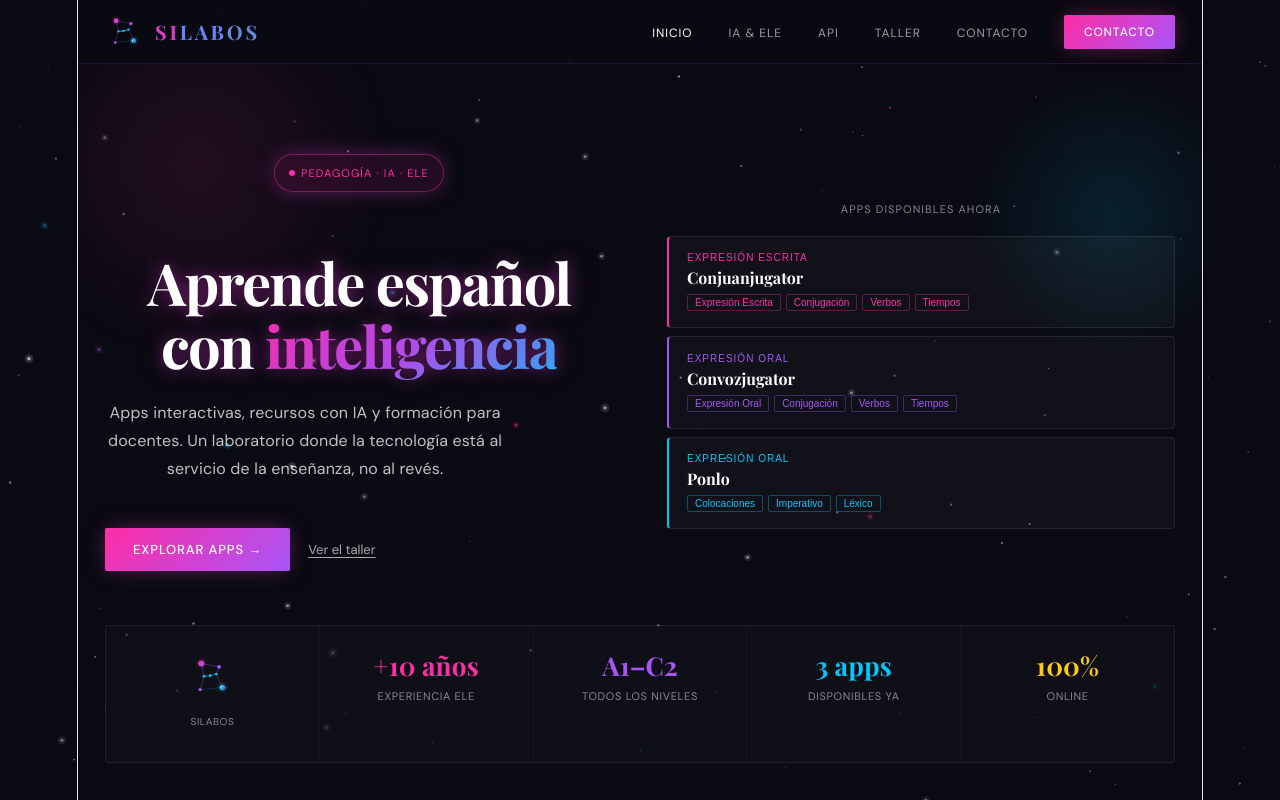
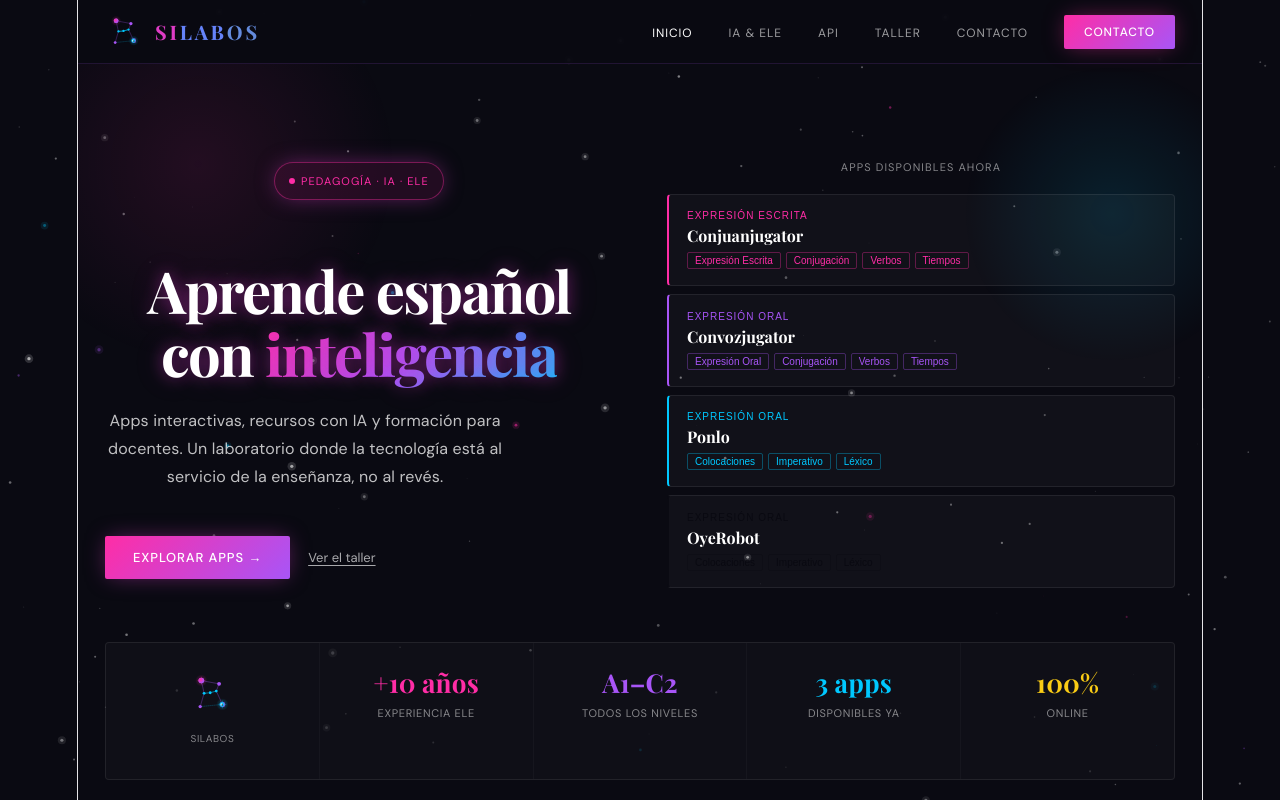
Before and after one commit to J-Kore/SILABOS-DRAFT, a React (Vite) app: page / in a window 1280 px wide. Shown: the top 800 px of the page. Built offline with nearby package versions, Linux system fonts and the light colour scheme; a web font is replaced by a local one.

Commit message:
Ponlo.silabos y oyerobot añadidos

```diff
--- a/src/App.jsx
+++ b/src/App.jsx
@@ -41,11 +41,21 @@ const APPS = [
     descripcion: "Aprende colocaciones léxicas y el uso del imperativo en situaciones comunicativas auténticas.",
     tags: ["Colocaciones", "Imperativo", "Léxico"],
     color: "#00C8FF",
-    url: "https://ponlo.netlify.app/",
+    url: "https://ponlo-silabos.vercel.app/",
     estado: "disponible",
   },
   {
     id: 4,
+    nombre: "OyeRobot",
+    categoria: "Expresión Oral",
+    descripcion: "Aprende colocaciones léxicas y el uso del imperativo en situaciones comunicativas auténticas.",
+    tags: ["Colocaciones", "Imperativo", "Léxico"],
+    color: "#0A0A12",
+    url: "https://oyerobot.vercel.app/",
+    estado: "disponible",
+  },
+  {
+    id: 5,
     nombre: "ComuniTabu",
     categoria: "Expresión Oral",
     descripcion: "Dinámica de tabú adaptada al aula de ELE. Practica la descripción y el vocabulario en acción.",
@@ -55,7 +65,7 @@ const APPS = [
     estado: "desarrollo",
   },
   {
-    id: 5,
+    id: 6,
     nombre: "Operación ELE",
     categoria: "Inmersión",
     descripcion: "Aventura narrativa interactiva para aprender español tomando decisiones reales en la historia.",
```
